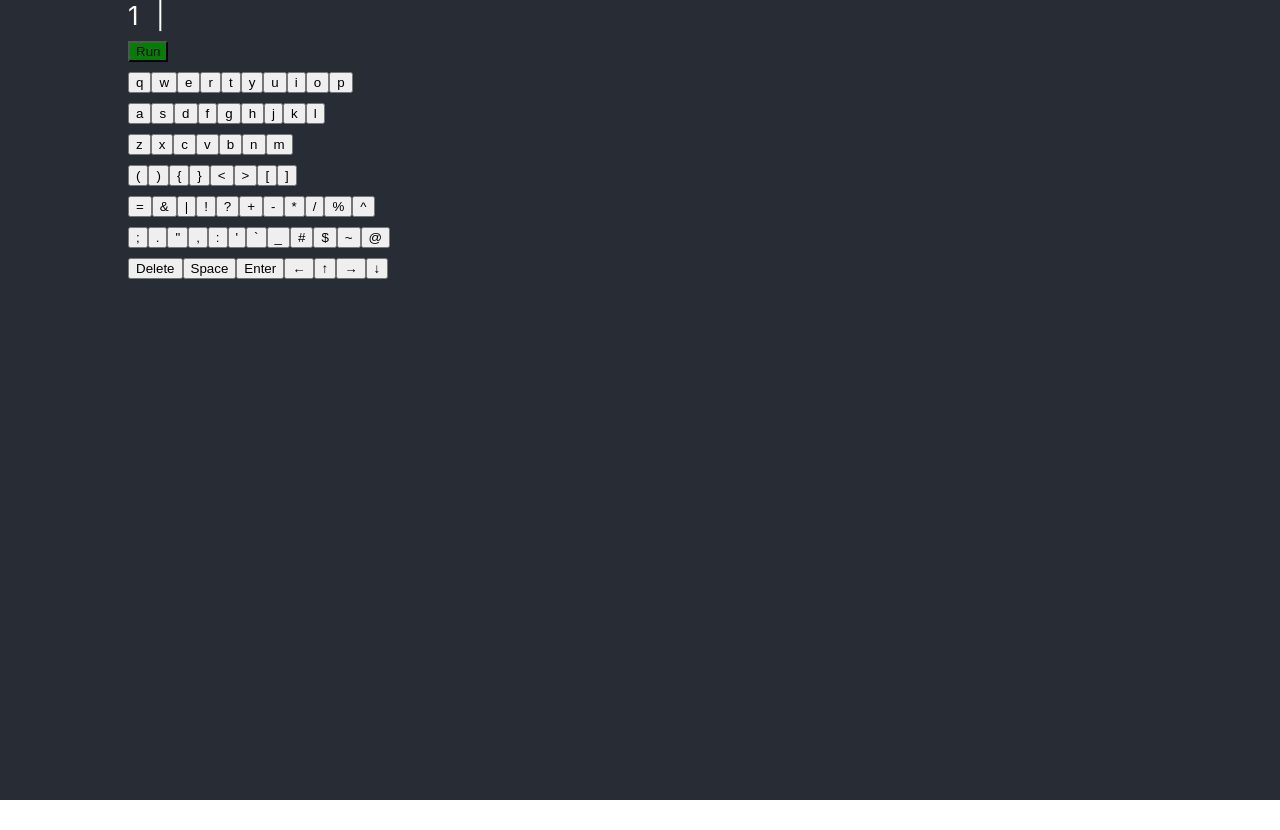
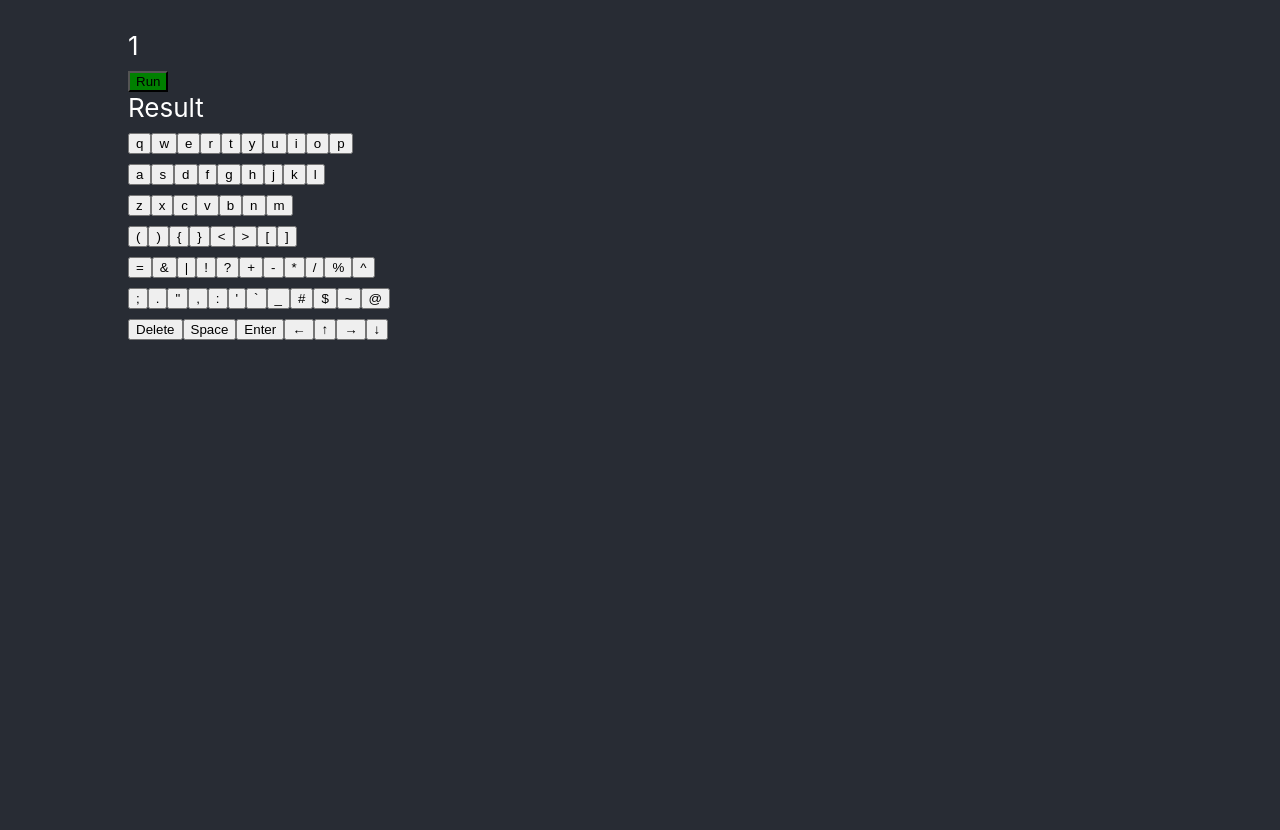
Before and after one commit to matsuo-keita/smart-editor, a React (Create React App) app: page / in a window 1280 px wide. Before the commit the page ends 800 px from the top, so only its background shows below. Built offline with nearby package versions, Linux system fonts and the light colour scheme.

Commit message:
Add Result Area

```diff
--- a/src/App.css
+++ b/src/App.css
@@ -5,6 +5,7 @@
   color: white;
   padding-left:10%;
   padding-right:10%;
+  padding-top:30px;
 }
 
 .editor-line {
--- a/src/Editor.tsx
+++ b/src/Editor.tsx
@@ -10,8 +10,8 @@ const Editor = () => {
 }
 
 const EditorArea = () => {
-  const [texts, setText] = useState(["","|"]);
-  const [row, setRow] = useState(1);
+  const [texts, setText] = useState([""]);
+  const [row, setRow] = useState(0);
 
   const buttonClick = (event:any) =>{
     let char:string;
@@ -24,21 +24,20 @@ const EditorArea = () => {
     }else{
       char = event.target.innerHTML;
     }
-    texts[row] = texts[row].slice(0, -1) + char + "|"
+    texts[row] = texts[row] + char
     setText([...texts]);
   }
   const buttonDelete = () =>{
-    texts[row] = texts[row].slice(0, -2) + "|"
+    texts[row] = texts[row].slice(0, -1)
     setText([...texts]);
   }
   const buttonSpace = () =>{
-    texts[row] = texts[row].slice(0, -1) + " |"
+    texts[row] = texts[row] + " "
     setText([...texts]);
   }
   const buttonEnter = () =>{
     setRow(row + 1);
-    texts[row] = texts[row].slice(0, -1)
-    setText([...texts,"|"]);
+    setText([...texts,""]);
   }
   const buttons = [
     ["q","w","e","r","t","y","u","i","o","p"],
@@ -50,8 +49,8 @@ const EditorArea = () => {
   ]
   return (
     <div>
-      {[...Array(row)].map((item,index) =>
-        <div className="editor-line"><span>{index + 1}</span> {texts[index + 1]}</div>)
+      {[...Array(row + 1)].map((item,index) =>
+        <div className="editor-line"><span>{index + 1}</span> {texts[index]}</div>)
       }
       <RunButton codeText={texts}/>
       { buttons.map((buttonRow,rowIndex) =>
@@ -71,12 +70,15 @@ const EditorArea = () => {
 }
 
 const RunButton = (props:any) => {
+  const [result, setResult] = useState("");
   const runJS = () =>{
-    console.log(props.codeText)
+    setResult(eval(props.codeText.join(" ")))
   }
   return (
     <div>
       <button className="run-button" onClick={runJS}>Run</button>
+        <div>Result</div>
+        <div>{result}</div>
     </div>
   );
 }
```
Also changed, not shown: 1 other file (tests, documents, lock files or other folders).
